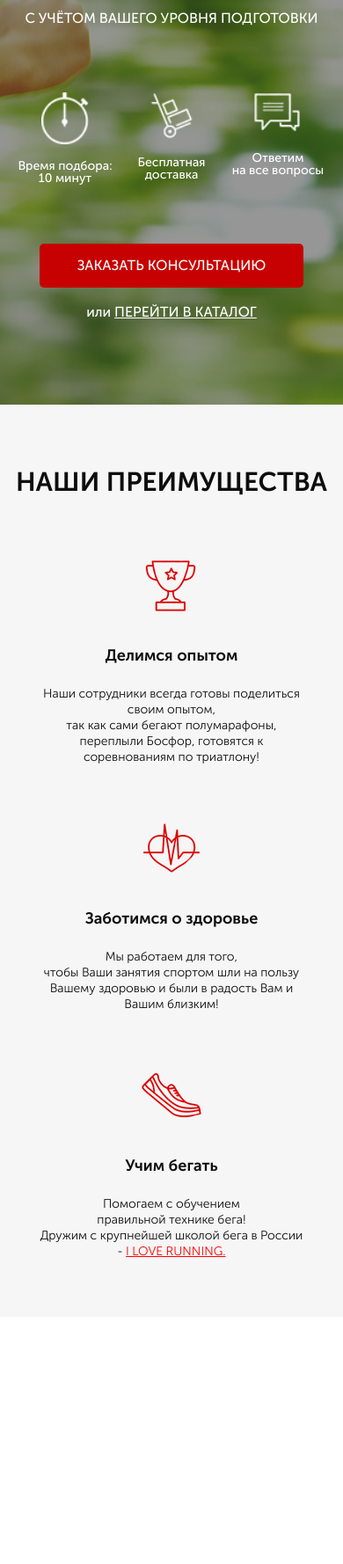
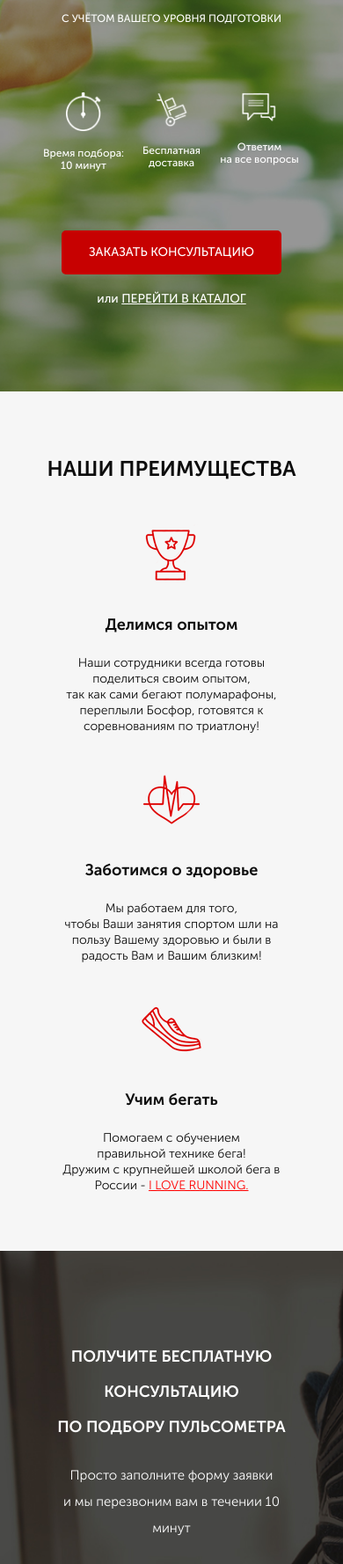
Before and after one commit to itsmeoleg/projects, a plain HTML site: page index.html in a window 390 px wide. Shown: the part 222-2000 px from the top of the page at 88% size. Before the commit the page ends 1719 px from the top, so only its background shows below. Drawn offline with Linux system fonts and the light colour scheme.

Commit message:
New section and adaptation

```diff
--- a/index.html
+++ b/index.html
@@ -61,14 +61,14 @@
                 <div class="advantage__item">
                     <img src="icons/cup.png" alt="cup_img" class="block_icon">
                     <div class="advantage__subtitle">Делимся опытом</div>
-                    <div class="advantage_descr">Наши сотрудники всегда готовы поделиться своим опытом, <br>
+                    <div class="advantage__descr">Наши сотрудники всегда готовы поделиться своим опытом, <br>
                     так как сами бегают полумарафоны, переплыли Босфор,
                     готовятся к соревнованиям по триатлону!</div>
                 </div>
                 <div class="advantage__item">
                     <img src="icons/heart.png" alt="heart_img" class="block_icon">
                     <div class="advantage__subtitle">Заботимся о здоровье</div>
-                    <div class="advantage_descr">
+                    <div class="advantage__descr">
                         Мы работаем для того,<br> чтобы Ваши занятия спортом шли на пользу Вашему здоровью и были
                         в радость Вам и Вашим близким!
                     </div>
@@ -78,13 +78,33 @@
                     <div class="advantage__subtitle">
                         Учим бегать
                     </div>
-                    <div class="advantage_descr">Помогаем с обучением <br> правильной технике бега! <br>
+                    <div class="advantage__descr">Помогаем с обучением <br> правильной технике бега! <br>
                     Дружим с крупнейшей школой бега в России - <a href="#">I LOVE RUNNING.</a>
                     </div>
                 </div>
             </div>
         </div>
     </div>
+
+    <div class="consultation">
+        <div class="container">
+            <h2 class="title title__left">Получите бесплатную консультацию <br> по подбору пульсометра</h2>
+            <div class="consultation__descr">Просто заполните форму заявки <br> и мы перезвоним вам в течении 10 минут</div>
+
+
+            <form class="feed-form" action="#">
+                <input name="name"  require placeholder="Ваше имя" type="text">
+                <input name="phone" require placeholder="Ваш телефон" type="number">
+                <input name="email" reuqire placeholder="Ваш E-mail" type="email">
+
+                <button class="button button_submit">заказать кОНСУЛЬТАЦИЮ</button>
+            </form>
+        </div>
+    </div>
+
+
+
+
     <!-- <script> src="js/script.js"</script> -->
 </body>
 </html>
--- a/sass/blocks/_advantage.scss
+++ b/sass/blocks/_advantage.scss
@@ -23,7 +23,7 @@
         line-height: 29px;
         color: #0D0D0D;
     }
-    &_descr {
+    &__descr {
         margin-top: 20px;
         font-weight: 300;
         font-size: 14px;
--- a/sass/blocks/_buttons.scss
+++ b/sass/blocks/_buttons.scss
@@ -16,4 +16,10 @@
 		font-size: 16px;
 		line-height: 25px;
 	}
+	&_submit {
+		width: 100%;
+		height: 58px;
+		font-weight: 500;
+		font-size: 16px;
+	}
 }
--- /dev/null
+++ b/sass/blocks/_consultation.scss
@@ -0,0 +1,11 @@
+.consultation {
+    min-height: 680px;
+    padding: 100px 0 90px 0;
+    background: url(../../img/bg2.png) center (center/cover) no-repeat;
+    &__descr {
+        font-weight: 300;
+        font-size: 20px;
+        line-height: 30px;
+        color: #fff;
+    }
+}
--- /dev/null
+++ b/sass/blocks/_forms.scss
@@ -0,0 +1,18 @@
+.feed-form {
+    margin-top: 36px;
+    display: flex;
+    flex-direction: column;
+    width: 300px;
+    input {
+        height: 50px;
+        border-radius: 5px;
+        border: none;
+        padding: 0 20px;
+        margin-bottom: 15px;
+        font-weight: 300;
+        font-size: 14px;
+        &:nth-child(3) {
+            margin-bottom: 20px;
+        }
+    }
+}
--- a/sass/blocks/_media.scss
+++ b/sass/blocks/_media.scss
@@ -20,6 +20,20 @@
         }
 
     }
+    .title {
+        &__left {
+            font-size: 30px;
+        }
+    }
+    .consultation {
+        padding: 100px 30px 90px 30px;
+        &__descr {
+            font-size: 18px;
+        }
+    }
+    .feed-form {
+        width: 270px;
+    }
 }
 
 @media (max-width: 767px) {
@@ -35,16 +49,35 @@
         }
 
         &__header {
-
             font-size: 38px;
         }
+
         &__subheader {
             font-size: 20px;
         }
     }
+    .consultation {
+        &__descr {
+            margin-top: 25px;
+            text-align: center;
+            font-size: 18px;
+        }
+    }
+    .title {
+        &__left {
+            text-align: center;
+            font-size: 22px;
+            line-height: 40px;
+        }
+    }
+    .feed-form {
+        margin: 0 auto;
+        margin-top: 60px;
+        width: 270px;
+    }
 }
 
-@media (max-width: 576px) {
+@media (max-width: 575px) {
     .promo {
         &__header {
             font-size: 22px;
@@ -53,33 +86,46 @@
         &__subheader {
             display: block;
             text-align: center;
-            font-size: 16px;
+            font-size: 12px;
         }
 
         &__icons {
-            width: 100%;
+            justify-content: center;
+            width: 318px;
             img {
-                width: 50%;
+                width: 40%;
             }
         }
+
+        &__icon {
+            width: 100px;
+            font-size: 12px;
+        }
+
+        &__link {
+            font-size: 14px;
+        }
+    .button {
+        width: 250px;
+        font-size: 14px;
     }
+}
     .header {
-        flex-direction: column;
-
         &__contacts {
             top: 0;
-            right: 0;
+            left: 0;
             width: 100%;
             height: 50px;
-            padding: 10px;
+            padding: 10px 20px;
             background-color: rgba(0, 0, 0, .3);
             flex-direction: row;
             align-items: center;
-            justify-content: center;
+            justify-content: space-between;
             position: fixed;
         }
+
         &__phone {
-            font-size: 14px;
+            font-size: 12px;
             &:hover {
                 text-decoration: underline;
             }
@@ -88,12 +134,49 @@
         &__logo {
             margin-top: 70px;
         }
-
     .button {
         width: 135px;
         font-size: 12px;
         margin-left: 10px;
         }
     }
+    .advantage {
+        &__item {
+            margin-top: 40px;
+            width: 260px;
+        }
+        &__descr {
+            font-size: 14px;
+        }
+    }
+    .title {
+        font-size: 24px;
+        &__left {
+            display: block;
+            width: 260px;
+            margin: 0 auto;
+            font-size: 18px;
+        }
+    }
+    .consultation {
+        &__descr {
+            display: block;
+            margin: 0 auto;
+            margin-top: 20px;
+            width: 260px;
+            font-size: 15px;
+        }
+    }
+
+    .feed-form {
+        align-items: center;
+        input {
+            width: 220px;
+        }
+        button {
+            width: 220px;
+            font-size: 14px;
+        }
+    }
 
 }
--- a/sass/blocks/_titles.scss
+++ b/sass/blocks/_titles.scss
@@ -4,4 +4,12 @@
     font-size: 30px;
     line-height: 30px;
     color: #0D0D0D;
+    text-transform: uppercase;
+    &__left {
+        font-weight: 700;
+        font-size: 36px;
+        color: #FFFFFF;
+        text-align: left;
+        line-height: 50px;
+    }
 }
--- a/sass/style.scss
+++ b/sass/style.scss
@@ -14,4 +14,6 @@
 @import 'blocks/buttons';
 @import 'blocks/advantage';
 @import 'blocks/titles';
+@import 'blocks/consultation';
+@import 'blocks/forms';
 @import 'blocks/media';
```
Also changed, not shown: css/style.min.css.
